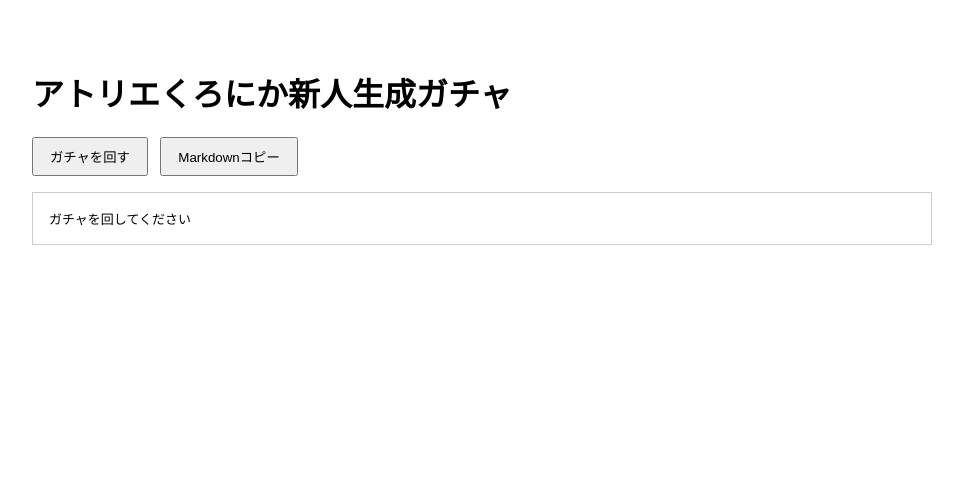
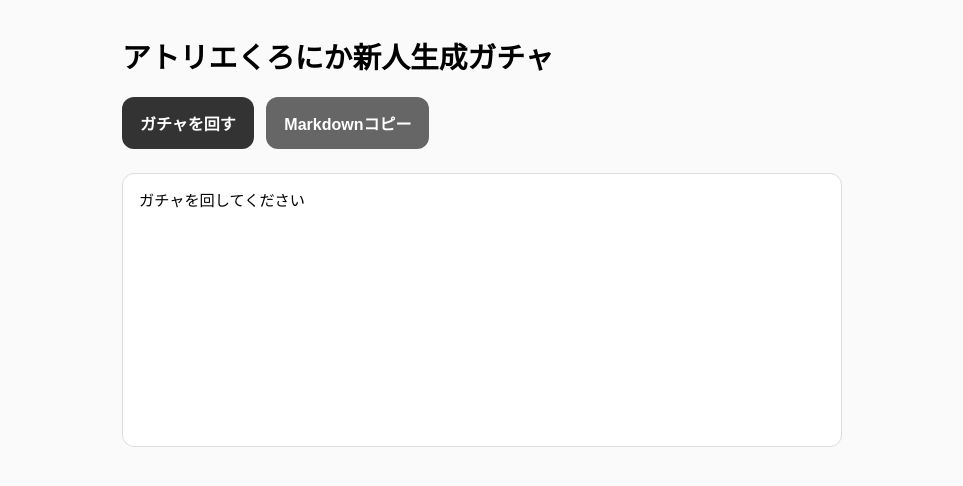
Before and after one commit to kagefmie-I/atelier-chronica-generator, a plain HTML site: page index.html in a window 1280 px wide. Shown: the whole page, without its empty margins (158-1121 px from the left). Drawn offline with Linux system fonts and the light colour scheme.

Commit message:
CSSスマホ対応

```diff
--- a/style.css
+++ b/style.css
@@ -1,18 +1,63 @@
 body {
-    max-width: 900px;
-    margin: 2rem auto;
-    padding: 1rem;
-    font-family: sans-serif;
+    max-width: 720px;
+    margin: 0 auto;
+    padding: 16px;
+    font-family:
+        -apple-system,
+        BlinkMacSystemFont,
+        "Hiragino Sans",
+        "Yu Gothic",
+        sans-serif;
+    line-height: 1.6;
+    background: #fafafa;
+}
+
+h1 {
+    font-size: 1.8rem;
+    margin-bottom: 1rem;
 }
 
 button {
-    margin-right: 0.5rem;
-    padding: 0.5rem 1rem;
+    appearance: none;
+    border: none;
+    border-radius: 12px;
+
+    padding: 14px 18px;
+    margin-right: 8px;
+    margin-bottom: 8px;
+
+    font-size: 1rem;
+    font-weight: 600;
+
+    cursor: pointer;
+
+    background: #333;
+    color: white;
+}
+
+button:hover {
+    opacity: 0.9;
+}
+
+#copyButton {
+    background: #666;
 }
 
 #result {
     margin-top: 1rem;
-    padding: 1rem;
-    border: 1px solid #ccc;
+
+    padding: 16px;
+
+    border: 1px solid #ddd;
+    border-radius: 12px;
+
+    background: white;
+
     white-space: pre-wrap;
+    word-break: break-word;
+
+    min-height: 240px;
+
+    font-size: 0.95rem;
+    line-height: 1.7;
 }
```
